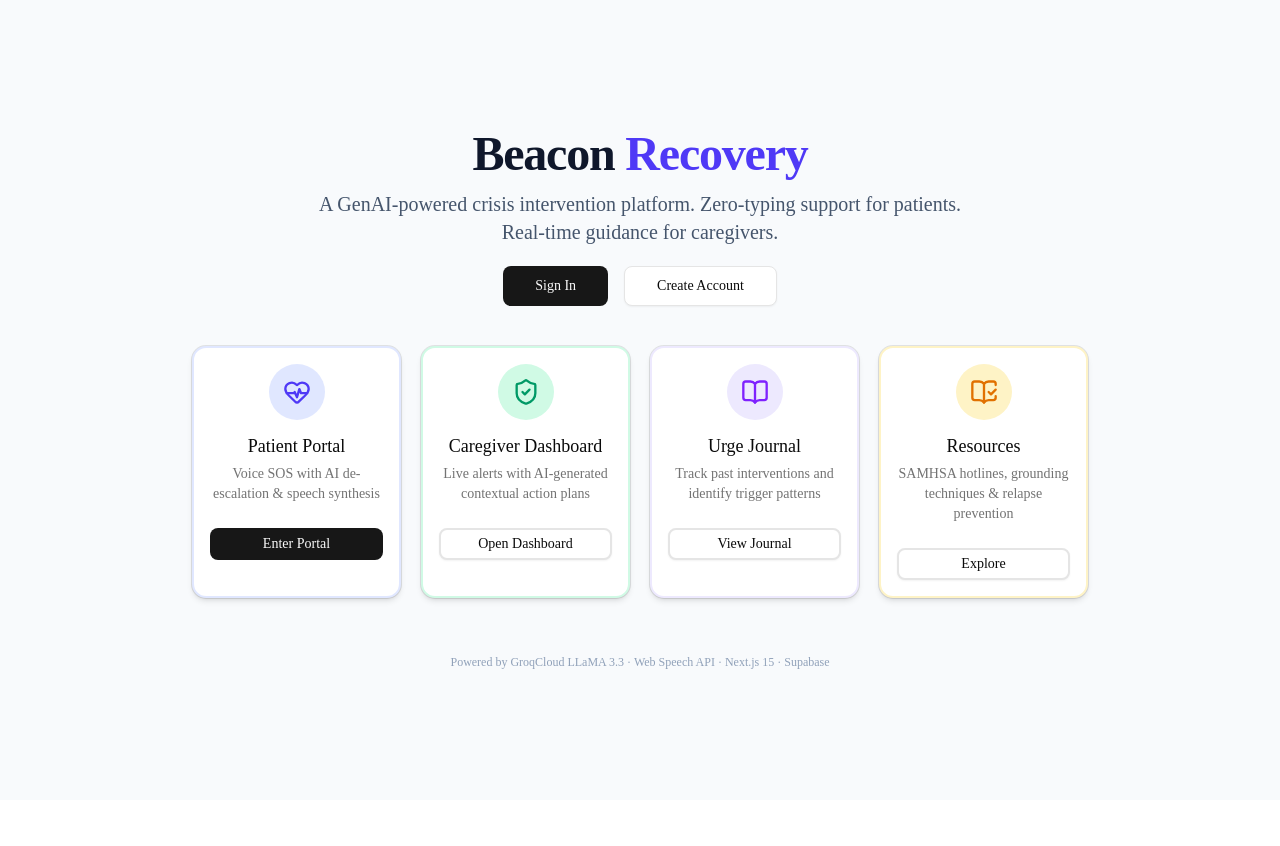
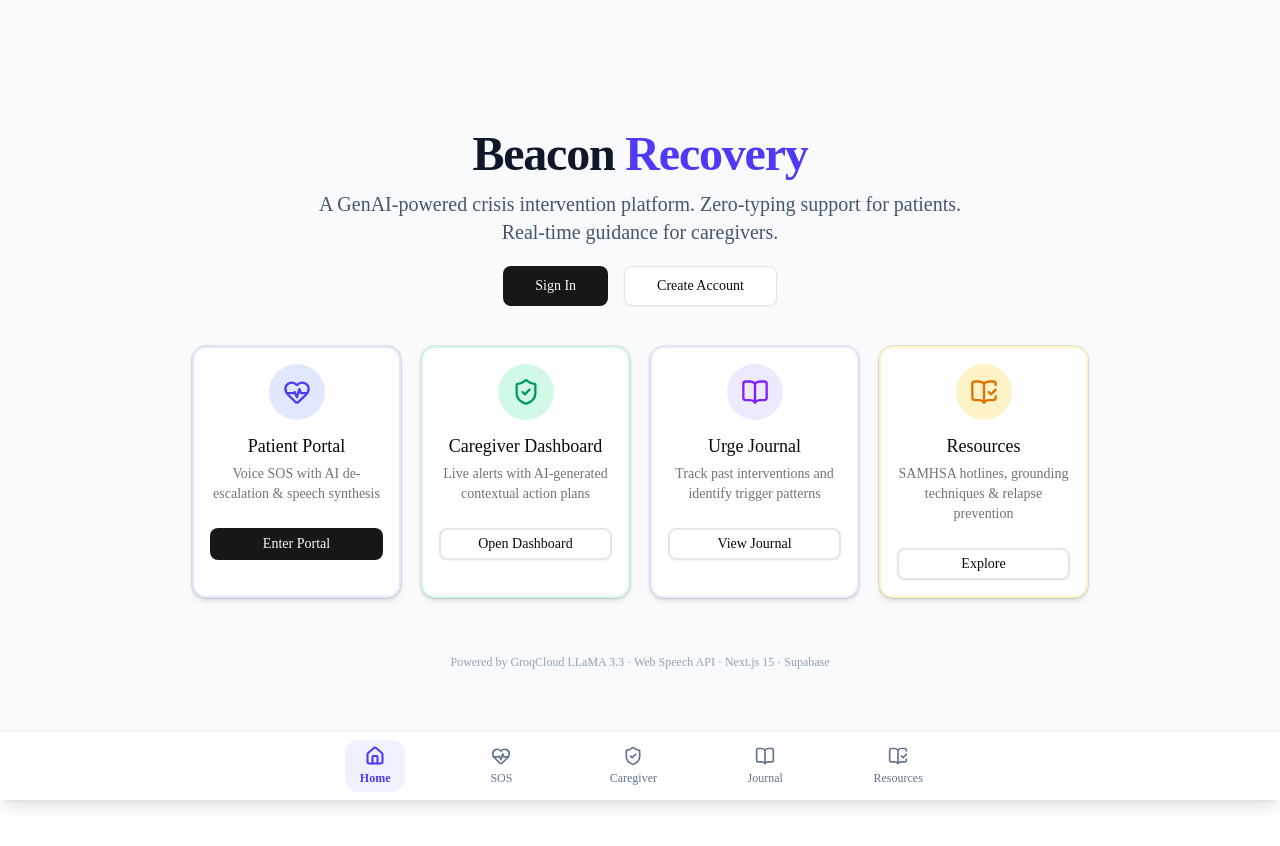
Before and after one commit to desilva23/Beacon-Recovery, a Next.js app: page / in a window 1280 px wide. Shown: the top 846 px of the page. Before the commit the page ends 800 px from the top, so only its background shows below. Built offline with nearby package versions, Linux system fonts and the light colour scheme.

Commit message:
feat: add persistent bottom navbar — eliminates all dead ends across all pages

```diff
--- a/src/app/layout.tsx
+++ b/src/app/layout.tsx
@@ -1,20 +1,16 @@
 import type { Metadata } from "next";
-import { Geist, Geist_Mono } from "next/font/google";
+import { Geist } from "next/font/google";
 import "./globals.css";
+import { Navbar } from "@/components/navbar";
 
 const geistSans = Geist({
   variable: "--font-geist-sans",
   subsets: ["latin"],
 });
 
-const geistMono = Geist_Mono({
-  variable: "--font-geist-mono",
-  subsets: ["latin"],
-});
-
 export const metadata: Metadata = {
-  title: "Create Next App",
-  description: "Generated by create next app",
+  title: "Beacon Recovery — GenAI Crisis Support",
+  description: "A zero-typing, GenAI-powered recovery platform for substance use disorder support.",
 };
 
 export default function RootLayout({
@@ -23,11 +19,11 @@ export default function RootLayout({
   children: React.ReactNode;
 }>) {
   return (
-    <html
-      lang="en"
-      className={`${geistSans.variable} ${geistMono.variable} h-full antialiased`}
-    >
-      <body className="min-h-full flex flex-col">{children}</body>
+    <html lang="en" className={`${geistSans.variable} h-full antialiased`}>
+      <body className="min-h-full flex flex-col pb-20">
+        {children}
+        <Navbar />
+      </body>
     </html>
   );
 }
--- /dev/null
+++ b/src/components/navbar.tsx
@@ -0,0 +1,42 @@
+'use client';
+import Link from 'next/link';
+import { usePathname } from 'next/navigation';
+import { HeartPulse, ShieldCheck, BookOpen, BookOpenCheck, Home } from 'lucide-react';
+
+const navItems = [
+  { href: '/', label: 'Home', icon: Home },
+  { href: '/patient', label: 'SOS', icon: HeartPulse },
+  { href: '/caregiver', label: 'Caregiver', icon: ShieldCheck },
+  { href: '/journal', label: 'Journal', icon: BookOpen },
+  { href: '/resources', label: 'Resources', icon: BookOpenCheck },
+];
+
+export function Navbar() {
+  const pathname = usePathname();
+  const isAuthPage = pathname === '/login' || pathname === '/register';
+  if (isAuthPage) return null;
+
+  return (
+    <nav className="fixed bottom-0 left-0 right-0 z-50 bg-white dark:bg-slate-900 border-t-2 border-slate-100 dark:border-slate-800 shadow-lg">
+      <div className="max-w-2xl mx-auto flex items-center justify-around px-2 py-2">
+        {navItems.map(({ href, label, icon: Icon }) => {
+          const isActive = pathname === href;
+          return (
+            <Link
+              key={href}
+              href={href}
+              className={`flex flex-col items-center gap-1 px-3 py-1.5 rounded-xl transition-colors min-w-[60px] ${
+                isActive
+                  ? 'text-indigo-600 dark:text-indigo-400 bg-indigo-50 dark:bg-indigo-950/50'
+                  : 'text-slate-500 dark:text-slate-400 hover:text-indigo-500 hover:bg-slate-50 dark:hover:bg-slate-800'
+              }`}
+            >
+              <Icon className={`w-5 h-5 ${isActive ? 'stroke-[2.5px]' : ''}`} />
+              <span className={`text-xs font-medium ${isActive ? 'font-semibold' : ''}`}>{label}</span>
+            </Link>
+          );
+        })}
+      </div>
+    </nav>
+  );
+}
```
